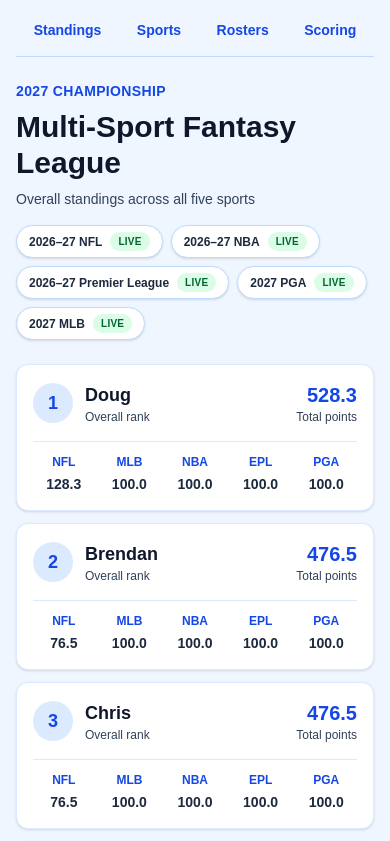
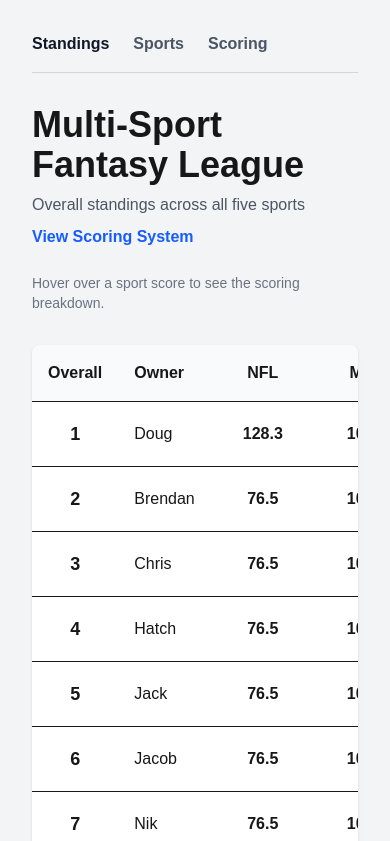
Before and after one commit to dpellerin25-cell/MultiSportFantasy2, a Next.js app in the folder web/: page / in a window 390 px wide. Shown: the top 841 px of the page. Built offline with nearby package versions, Linux system fonts and the light colour scheme.

Commit message:
Restore working standings homepage

```diff
--- a/web/src/app/page.tsx
+++ b/web/src/app/page.tsx
@@ -1,5 +1,4 @@
 import Link from "next/link";
-
 import nfl from "../../data/nfl.json";
 import mlb from "../../data/mlb.json";
 import nba from "../../data/nba.json";
@@ -10,11 +9,6 @@ import {
   scoreLeague,
   ScoredTeam,
 } from "@/lib/scoring";
-
-import {
-  CURRENT_SEASON,
-  getSeason,
-} from "@/config/seasons";
 
 const leagues = [
   {
@@ -88,7 +82,7 @@ function SportCell({
       <div className="group relative inline-block">
         <button
           type="button"
-          className="min-w-20 rounded-md px-3 py-2 font-semibold text-slate-800 transition hover:bg-blue-50 focus:bg-blue-50 focus:outline-none"
+          className="min-w-20 rounded-md px-3 py-2 font-semibold hover:bg-gray-100 focus:bg-gray-100 focus:outline-none"
         >
           {result.sportScore.toFixed(1)}
         </button>
@@ -106,7 +100,7 @@ function SportCell({
             -translate-x-1/2
             rounded-lg
             border
-            border-blue-100
+            border-gray-200
             bg-white
             p-4
             text-left
@@ -115,17 +109,17 @@ function SportCell({
             group-focus-within:block
           "
         >
-          <div className="mb-3 border-b border-blue-100 pb-2">
-            <div className="text-lg font-bold text-slate-900">
+          <div className="mb-3 border-b pb-2">
+            <div className="text-lg font-bold">
               {result.sportScore.toFixed(1)} points
             </div>
 
-            <div className="text-sm text-slate-700">
+            <div className="text-sm text-gray-500">
               Final sport score
             </div>
           </div>
 
-          <div className="space-y-2 text-sm text-slate-700">
+          <div className="space-y-2 text-sm">
             <div className="flex justify-between">
               <span>Finish</span>
               <span className="font-semibold">
@@ -169,8 +163,8 @@ function SportCell({
             </div>
           </div>
 
-          <div className="mt-3 border-t border-blue-100 pt-3">
-            <div className="flex justify-between font-bold text-blue-700">
+          <div className="mt-3 border-t pt-3">
+            <div className="flex justify-between font-bold">
               <span>Total</span>
               <span>
                 {result.sportScore.toFixed(1)}
@@ -183,28 +177,7 @@ function SportCell({
   );
 }
 
-function MobileSportScore({
-  label,
-  result,
-}: {
-  label: string;
-  result: SportResult;
-}) {
-  return (
-    <div className="text-center">
-      <div className="text-xs font-semibold text-blue-700">
-        {label}
-      </div>
-
-      <div className="mt-1 text-sm font-bold text-slate-800">
-        {result.sportScore.toFixed(1)}
-      </div>
-    </div>
-  );
-}
-
 export default function Home() {
-    const currentSeason = getSeason(CURRENT_SEASON);
   const scoredLeagues = leagues.map(
     (league) => ({
       ...league,
@@ -309,192 +282,84 @@ export default function Home() {
   );
 
   return (
-    <main className="min-h-screen bg-blue-50 px-4 py-5 sm:p-8">
+    <main className="min-h-screen bg-gray-100 p-8">
       <div className="mx-auto max-w-7xl">
-
-        {/* NAVIGATION */}
-
-        <nav className="mb-6 flex items-center justify-around border-b border-blue-200 pb-4 sm:justify-start sm:gap-8">
+<nav className="mb-8 flex items-center gap-6 border-b border-gray-300 pb-4">
   <Link
     href="/"
-            className="text-sm font-bold text-blue-700 sm:text-base"
+    className="font-semibold text-gray-900 hover:text-blue-600"
   >
     Standings
   </Link>
 
   <Link
     href="/sports"
-            className="text-sm font-semibold text-blue-700 transition hover:text-blue-700 sm:text-base"
+    className="font-semibold text-gray-600 hover:text-blue-600"
   >
     Sports
   </Link>
-<Link
-  href="/rosters"
-  className="text-sm font-semibold text-blue-700 transition hover:text-blue-700 sm:text-base"
->
-  Rosters
-</Link>
+
   <Link
     href="/scoring"
-            className="text-sm font-semibold text-blue-700 transition hover:text-blue-700 sm:text-base"
+    className="font-semibold text-gray-600 hover:text-blue-600"
   >
     Scoring
   </Link>
 </nav>
-
-        {/* PAGE HEADER */}
-
-<div className="mb-6">
-  <div className="mb-2 text-sm font-bold uppercase tracking-wide text-blue-700">
-    {currentSeason?.name ?? `${CURRENT_SEASON} Championship`}
-  </div>
-
-  <h1 className="text-3xl font-bold text-slate-900 sm:text-4xl">
+        <h1 className="mb-2 text-4xl font-bold">
           Multi-Sport Fantasy League
         </h1>
 
-  <p className="mt-2 text-sm text-slate-700 sm:text-base sm:text-slate-600">
+        <p className="mb-2 text-gray-600">
           Overall standings across all five sports
         </p>
+<div className="mb-6">
+  <Link
+    href="/scoring"
+    className="font-semibold text-blue-600 hover:underline"
+  >
+    View Scoring System
+  </Link>
+</div>
+        <p className="mb-8 text-sm text-gray-500">
+          Hover over a sport score to see the scoring breakdown.
+        </p>
 
-{currentSeason && (
-  <div className="mt-4 flex flex-wrap gap-2">
-    {currentSeason.sports.map((sport) => (
-      <div
-        key={sport.sport}
-        className="flex items-center gap-2 rounded-full border border-blue-200 bg-white px-3 py-1.5 shadow-sm"
-      >
-        <span className="text-xs font-semibold text-slate-800 sm:text-sm">
-          {sport.label}
-        </span>
-
-        <span
-          className={`rounded-full px-2 py-0.5 text-[10px] font-bold uppercase tracking-wide ${
-            sport.status === "final"
-              ? "bg-slate-100 text-slate-700"
-              : sport.status === "live"
-                ? "bg-green-100 text-green-800"
-                : "bg-amber-100 text-amber-800"
-          }`}
-        >
-          {sport.status}
-        </span>
-      </div>
-    ))}
-  </div>
-)}
-</div>
-
-        {/* MOBILE STANDINGS */}
-
-        <div className="space-y-3 md:hidden">
-          {standings.map((team, index) => (
-            <div
-              key={team.owner}
-              className="rounded-xl border border-blue-100 bg-white p-4 shadow-sm"
-            >
-              <div className="mb-4 flex items-center justify-between">
-
-                <div className="flex items-center gap-3">
-                  <div className="flex h-10 w-10 items-center justify-center rounded-full bg-blue-100 text-lg font-bold text-blue-700">
-                    {index + 1}
-                  </div>
-
-                  <div>
-                    <div className="text-lg font-bold text-slate-900">
-                      {team.owner}
-                    </div>
-
-                    <div className="text-xs text-slate-700">
-                      Overall rank
-                    </div>
-                  </div>
-                </div>
-
-                <div className="text-right">
-                  <div className="text-xl font-bold text-blue-700">
-                    {team.total.toFixed(1)}
-                  </div>
-
-                  <div className="text-xs text-slate-700">
-                    Total points
-                  </div>
-                </div>
-
-              </div>
-
-              <div className="grid grid-cols-5 gap-1 border-t border-blue-100 pt-3">
-
-                <MobileSportScore
-                  label="NFL"
-                  result={team.NFL}
-                />
-
-                <MobileSportScore
-                  label="MLB"
-                  result={team.MLB}
-                />
-
-                <MobileSportScore
-                  label="NBA"
-                  result={team.NBA}
-                />
-
-                <MobileSportScore
-                  label="EPL"
-                  result={team.EPL}
-                />
-
-                <MobileSportScore
-                  label="PGA"
-                  result={team.PGA}
-                />
-
-              </div>
-            </div>
-          ))}
-        </div>
-
-        {/* DESKTOP STANDINGS */}
-
-        <div className="hidden overflow-visible rounded-xl border border-blue-100 bg-white shadow-sm md:block">
+        <div className="overflow-x-auto rounded-lg bg-white shadow">
           <table className="w-full border-collapse">
-
             <thead>
-              <tr className="border-b border-blue-100 bg-blue-50">
-
-                <th className="p-4 text-center text-slate-700">
+              <tr className="border-b bg-gray-50">
+                <th className="p-4 text-center">
                   Overall
                 </th>
 
-                <th className="p-4 text-left text-slate-700">
+                <th className="p-4 text-left">
                   Owner
                 </th>
 
-                <th className="p-4 text-center text-slate-700">
+                <th className="p-4 text-center">
                   NFL
                 </th>
 
-                <th className="p-4 text-center text-slate-700">
+                <th className="p-4 text-center">
                   MLB
                 </th>
 
-                <th className="p-4 text-center text-slate-700">
+                <th className="p-4 text-center">
                   NBA
                 </th>
 
-                <th className="p-4 text-center text-slate-700">
+                <th className="p-4 text-center">
                   EPL
                 </th>
 
-                <th className="p-4 text-center text-slate-700">
+                <th className="p-4 text-center">
                   PGA
                 </th>
 
-                <th className="p-4 text-center text-slate-700">
+                <th className="p-4 text-center">
                   Total
                 </th>
-
               </tr>
             </thead>
 
@@ -503,51 +368,31 @@ export default function Home() {
                 (team, index) => (
                   <tr
                     key={team.owner}
-                    className="border-b border-blue-50 transition last:border-b-0 hover:bg-blue-50/50"
+                    className="border-b last:border-b-0"
                   >
-
-                    <td className="p-4 text-center">
-                      <div className="mx-auto flex h-9 w-9 items-center justify-center rounded-full bg-blue-100 font-bold text-blue-700">
+                    <td className="p-4 text-center text-lg font-bold">
                       {index + 1}
-                      </div>
                     </td>
 
-                    <td className="p-4 font-semibold text-slate-900">
+                    <td className="p-4 font-medium">
                       {team.owner}
                     </td>
 
-                    <SportCell
-                      result={team.NFL}
-                    />
+                    <SportCell result={team.NFL} />
+                    <SportCell result={team.MLB} />
+                    <SportCell result={team.NBA} />
+                    <SportCell result={team.EPL} />
+                    <SportCell result={team.PGA} />
 
-                    <SportCell
-                      result={team.MLB}
-                    />
-
-                    <SportCell
-                      result={team.NBA}
-                    />
-
-                    <SportCell
-                      result={team.EPL}
-                    />
-
-                    <SportCell
-                      result={team.PGA}
-                    />
-
-                    <td className="p-4 text-center text-lg font-bold text-blue-700">
+                    <td className="p-4 text-center text-lg font-bold">
                       {team.total.toFixed(1)}
                     </td>
-
                   </tr>
                 )
               )}
             </tbody>
-
           </table>
         </div>
-
       </div>
     </main>
   );
```
Lines whose indentation alone changed are shown as unchanged.
